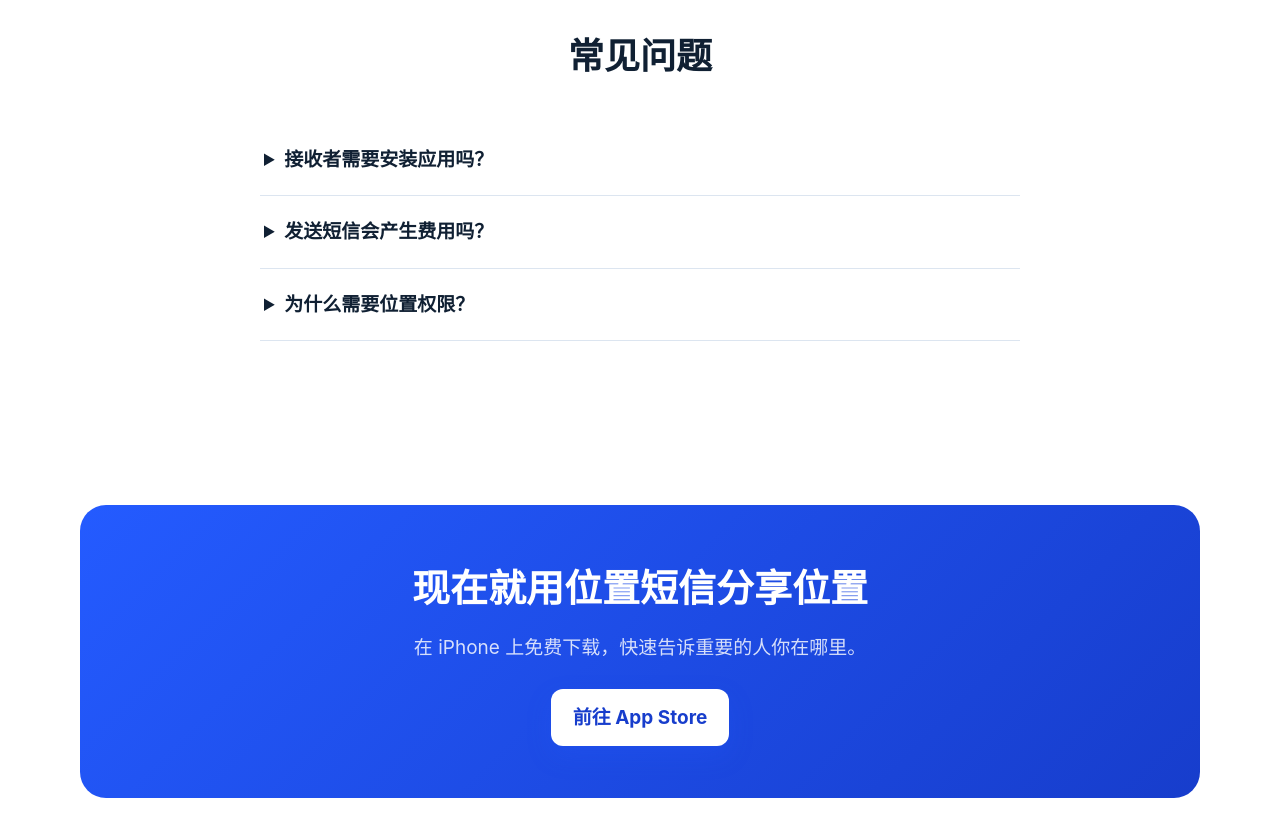
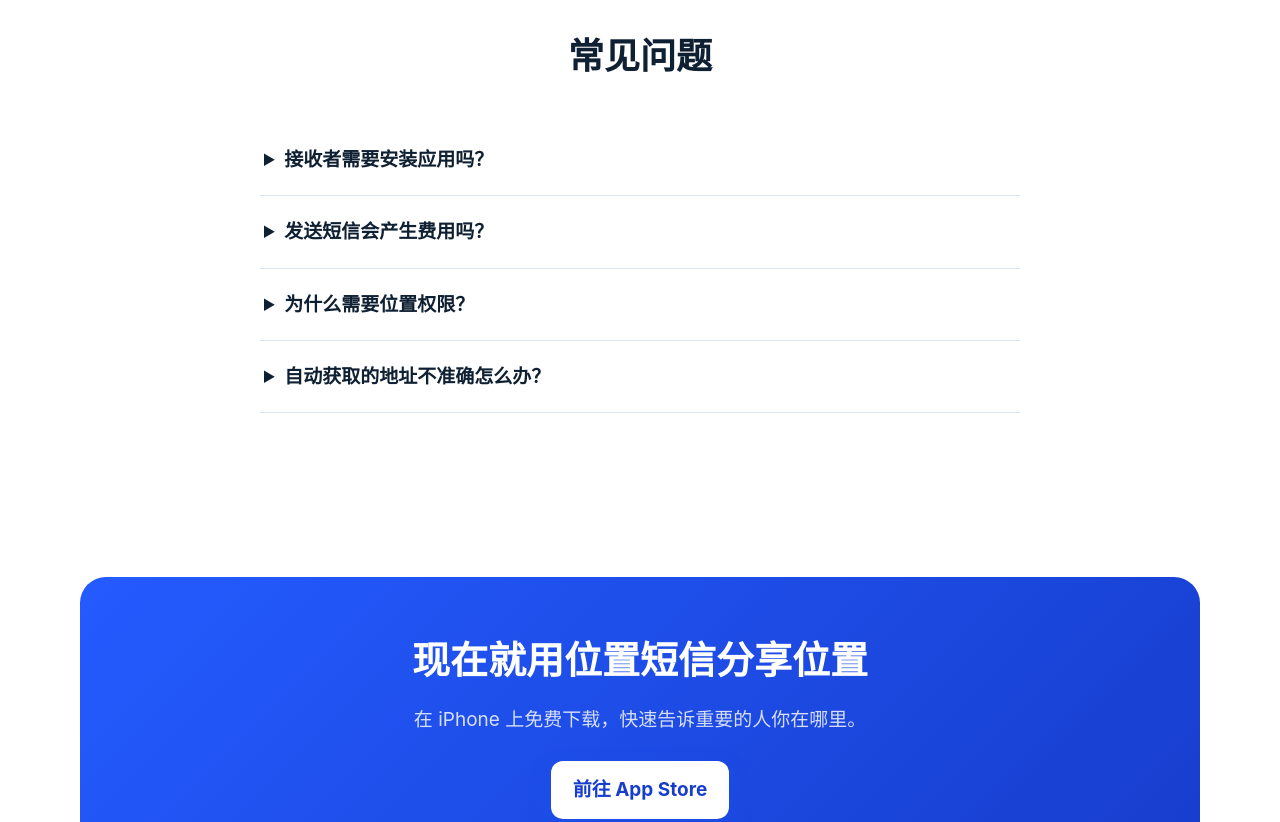
Before and after one commit to kangpute/location-sms-website, a plain HTML site: page zh/index.html in a window 1280 px wide. Shown: the part 2740-3562 px from the top of the page. Drawn offline with Linux system fonts and the light colour scheme.

Commit message:
Add Chinese address accuracy FAQ

```diff
--- a/zh/index.html
+++ b/zh/index.html
@@ -148,7 +148,7 @@
     </div><p class="safety-note">位置短信是位置分享和联系亲友的辅助工具，不能替代当地紧急服务。如面临紧急危险，请立即拨打当地紧急电话。</p></div></section>
     <section class="section" id="guide"><div class="wrap"><div class="section-head"><h2>三步分享当前位置</h2><p>不需要创建账户，也不需要复杂设置。</p></div><div class="steps"><div class="step"><h3>打开应用</h3><p>允许应用在使用期间自动获取位置。</p></div><div class="step"><h3>确认位置</h3><p>查看地址与地图，确保位置正确。</p></div><div class="step"><h3>发送短信</h3><p>选择联系人并通过系统短信发送。</p></div></div></div></section>
 
-    <section class="section" id="faq"><div class="wrap"><div class="section-head"><h2>常见问题</h2></div><div class="faq"><details><summary>接收者需要安装应用吗？</summary><p>不需要。对方会收到普通短信，并可通过短信中的地图链接查看位置。</p></details><details><summary>发送短信会产生费用吗？</summary><p>应用本身不会收取短信费，但你的移动运营商可能按照套餐收取短信费用。</p></details><details><summary>为什么需要位置权限？</summary><p>位置权限用于取得你希望分享的当前位置。你可以随时在 iPhone 设置中管理权限。</p></details></div></div></section>
+    <section class="section" id="faq"><div class="wrap"><div class="section-head"><h2>常见问题</h2></div><div class="faq"><details><summary>接收者需要安装应用吗？</summary><p>不需要。对方会收到普通短信，并可通过短信中的地图链接查看位置。</p></details><details><summary>发送短信会产生费用吗？</summary><p>应用本身不会收取短信费，但你的移动运营商可能按照套餐收取短信费用。</p></details><details><summary>为什么需要位置权限？</summary><p>位置权限用于取得你希望分享的当前位置。你可以随时在 iPhone 设置中管理权限。</p></details><details><summary>自动获取的地址不准确怎么办？</summary><p>自动获取的街道地址可能因 GPS 信号或地图数据产生偏差。发送前请查看地图确认定位点；必要时到开阔处重新获取位置。</p></details></div></div></section>
     <section class="download"><div class="wrap"><div class="download-box"><h2>现在就用位置短信分享位置</h2><p>在 iPhone 上免费下载，快速告诉重要的人你在哪里。</p><a class="primary" href="https://apps.apple.com/app/location-msm/id6760628589">前往 App Store</a></div></div></section>
   </main>
   <footer class="footer"><div class="wrap footer-inner"><span>© 2026 位置短信</span><span>Location SMS · 简单可靠的位置分享</span></div></footer>
```
